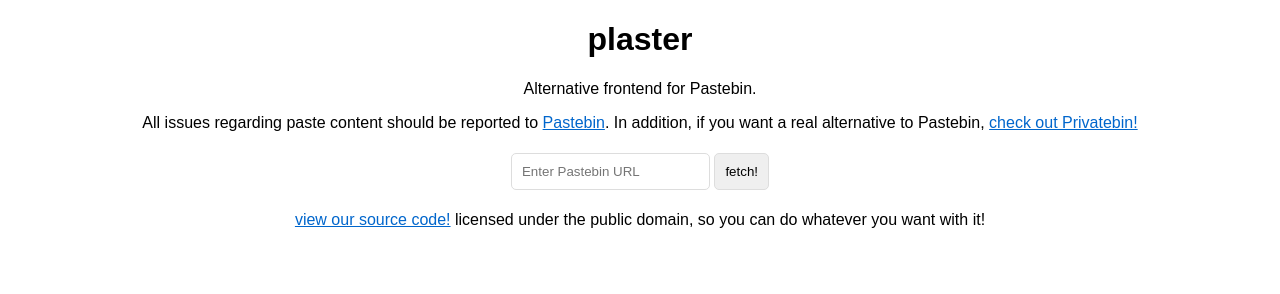
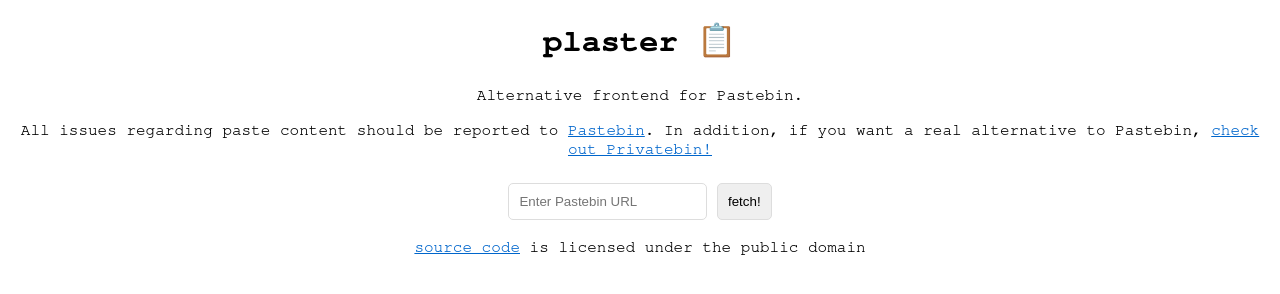
Before and after one commit to gigirassy/plaster, a website: page public/index.html in a window 1280 px wide. Drawn offline with Linux system fonts and the light colour scheme.

Commit message:
Update index.html

```diff
--- a/public/index.html
+++ b/public/index.html
@@ -24,7 +24,7 @@
         }
 
         body {
-            font-family: Arial, sans-serif;
+            font-family: 'Nimbus Mono PS', 'Courier New', monospace;
             margin: 20px;
             background-color: var(--bg-color);
             text-align:center;
@@ -52,12 +52,12 @@
     </style>
 </head>
 <body>
-    <h1>plaster</h1>
+    <h1>plaster 📋</h1>
     <p>Alternative frontend for Pastebin.</p>
     <p>All issues regarding paste content should be reported to <a href="https://pastebin.com">Pastebin</a>. In addition, if you want a real alternative to Pastebin, <a href="https://privatebin.info">check out Privatebin!</a></p>
     <input type="text" id="pasteUrl" placeholder="Enter Pastebin URL">
     <button id="fetchBtn">fetch!</button>
     <script src="client.js" defer></script>
-    <p><a href="https://github.com/gigirassy/plaster">view our source code!</a> licensed under the public domain, so you can do whatever you want with it!</p>
+    <p><a href="https://github.com/gigirassy/plaster">source code</a> is licensed under the public domain</p>
 </body>
 </html>
```
